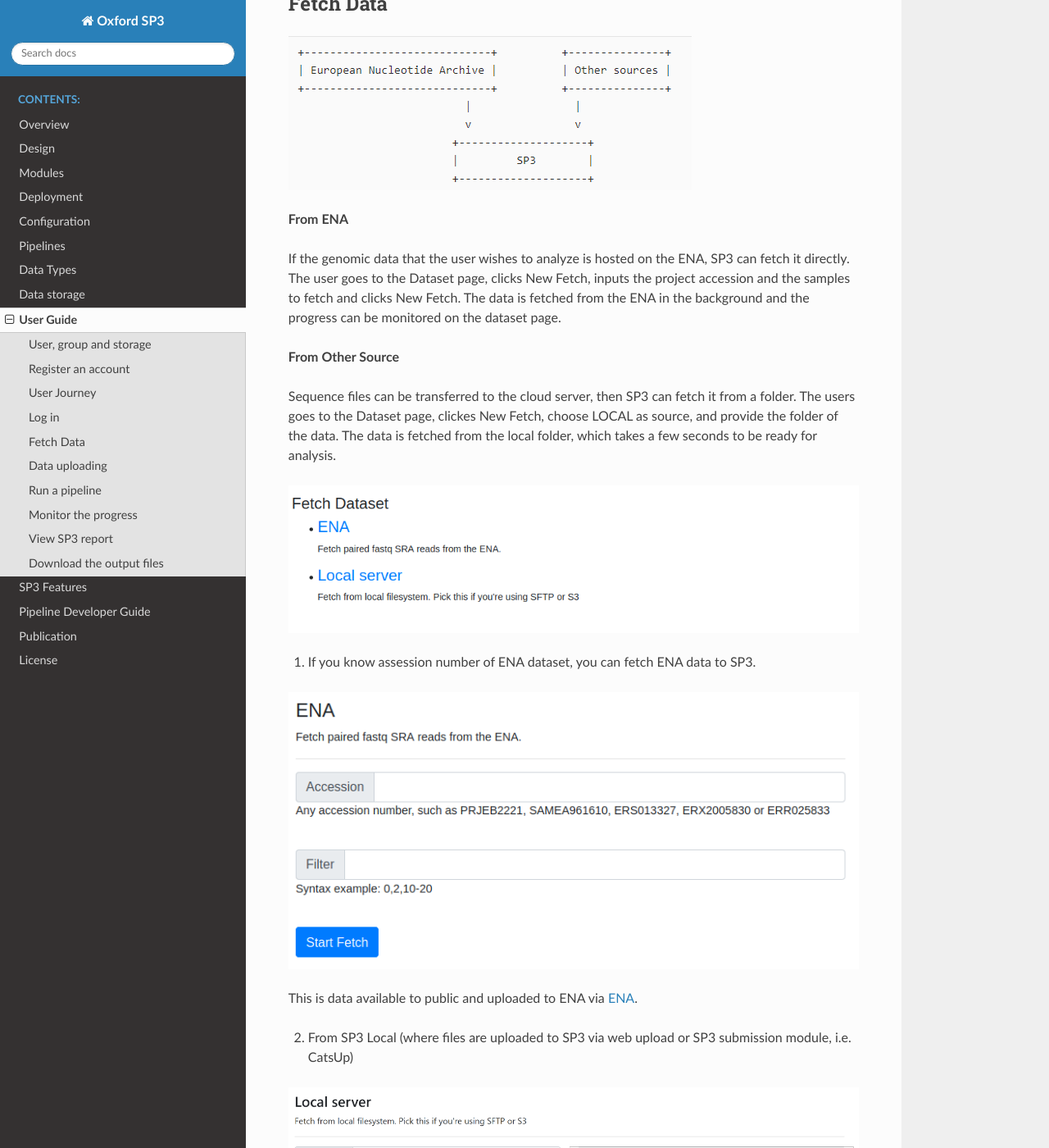
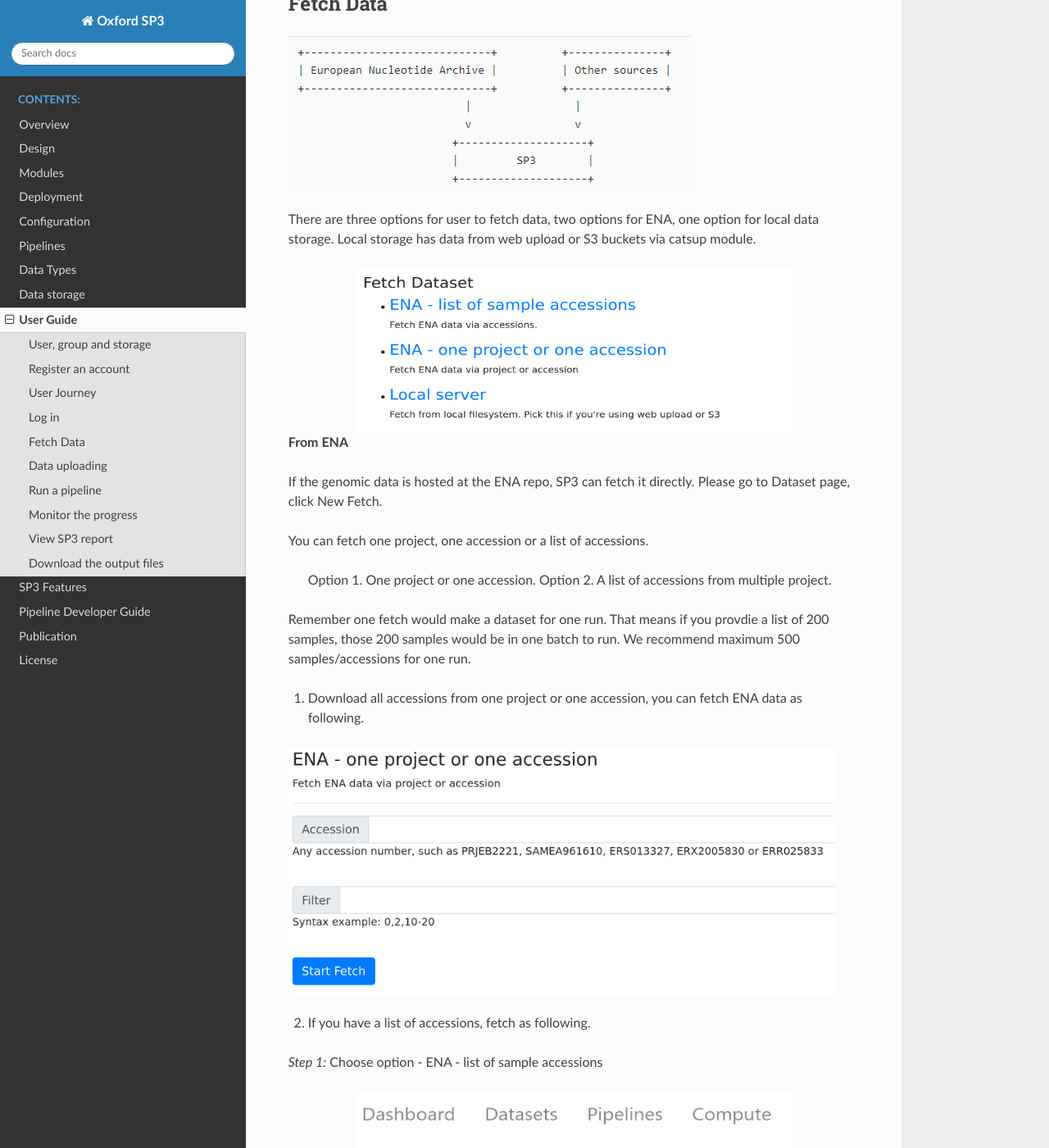
Before and after one commit to oxfordmmm/catdocs, a Sphinx documentation site: the page built from docs/source/user.rst, in a window 1280 px wide and 1400 px high, scrolled down 1401 px. Shown: the whole window at 82% size. Built offline with Sphinx 7.4.7 and the Read the Docs theme 2.0.0, drawn with Linux system fonts in a browser that asks for light colours; some of the changed text lies outside the part shown.

Commit message:
ENA batch fetch guide added

```diff
--- a/docs/source/user.rst
+++ b/docs/source/user.rst
@@ -16,7 +16,7 @@
 
 If your group has a cloud **storage**, say a S3 bucket, your sequencing data can be uploaded to that bucket and SP3 can get data from there if you allow us to do so. Only users from your organisation can see your sequencing data.
 
-SP3 can also get data from ENA via study number, project number or sample assession number.
+SP3 can also get data from ENA via study number, project number or sample accession number.
 
 
 You can find more about SP3 :ref:`data-type`.
@@ -45,24 +45,61 @@
 ----------
 .. image:: _static/fetch.png
 
+There are three options for user to fetch data, two options for ENA, one option for local data storage. Local storage has data from web upload or S3 buckets via catsup module.
+
+.. image:: _static/fetch_0.png
+   :width: 400pt
+   :height: 150pt
+   :align: center
 
 **From ENA**
 
-If the genomic data that the user wishes to analyze is hosted on the ENA, SP3 can fetch it directly. The user goes to the Dataset page, clicks New Fetch, inputs the project accession and the samples to fetch and clicks New Fetch. The data is fetched from the ENA in the background and the progress can be monitored on the dataset page.
+If the genomic data is hosted at the ENA repo, SP3 can fetch it directly. Please go to Dataset page, click New Fetch.
+
+You can fetch one project, one accession or a list of accessions.
+
+    Option 1. One project or one accession.
+    Option 2. A list of accessions from multiple project.
+
+Remember one fetch would make a dataset for one run. That means if you provdie a list of 200 samples, those 200 samples would be in one batch to run. We recommend maximum 500 samples/accessions for one run.
+
+1. Download all accessions from one project or one accession, you can fetch ENA data as following.
+
+.. image:: _static/fetch_ena.png
+   :width: 500pt
+   :align: left
+
+
+2. If you have a list of accessions, fetch as following.
+
+*Step 1:* Choose option - ENA - list of sample accessions
+
+.. image:: _static/fetchENA1.png
+   :width: 400pt
+   :height: 120pt
+   :align: center
+
+*Step 2:* Copy and paste a list of accession numbers, there is a "fetch name" generated for you and you can edit it to make it easier to identify.
+
+.. image:: _static/fetchENA2.png
+
+*Step 3:* Your dataset would be added to the queue and have a coffee break, while waiting for the download.
+The data is fetched from the ENA in the background and the progress can be monitored on the dataset page.
+
+.. image:: _static/fetchENA3.png
+
+*Step 3:* Refresh the dataset page, your would see a *success* if all goes well.
+
+.. image:: _static/fetchENA4.png
+
+
+To know more about deposit data in ENA, uploaded to ENA via `ENA <https://www.ebi.ac.uk/ena/submit>`_.
 
 **From Other Source**
 
 Sequence files can be transferred to the cloud server, then SP3 can fetch it from a folder. The users goes to the Dataset page, clickes New Fetch, choose LOCAL as source, and provide the folder of the data. The data is fetched from the local folder, which takes a few seconds to be ready for analysis.
 
-.. image:: _static/fetchdataset.png
-
-1. If you know assession number of ENA dataset, you can fetch ENA data to SP3.
-
-.. image:: _static/fetch_ena.png
-
-This is data available to public and uploaded to ENA via `ENA <https://www.ebi.ac.uk/ena/submit>`_.
-
-2. From SP3 Local (where files are uploaded to SP3 via web upload or SP3 submission module, i.e. CatsUp)
+1. From SP3 Local (where files are uploaded to SP3 via web upload or SP3 submission module, i.e. CatsUp)
 
 .. image:: _static/fetch_local.png
 
```
Also changed, not shown: docs/source/_static/fetchENA1.png (added), docs/source/_static/fetchENA2.png (added), docs/source/_static/fetchENA3.png (added), docs/source/_static/fetchENA4.png (added), docs/source/_static/fetch_0.png (added), docs/source/_static/fetch_ena.png.
